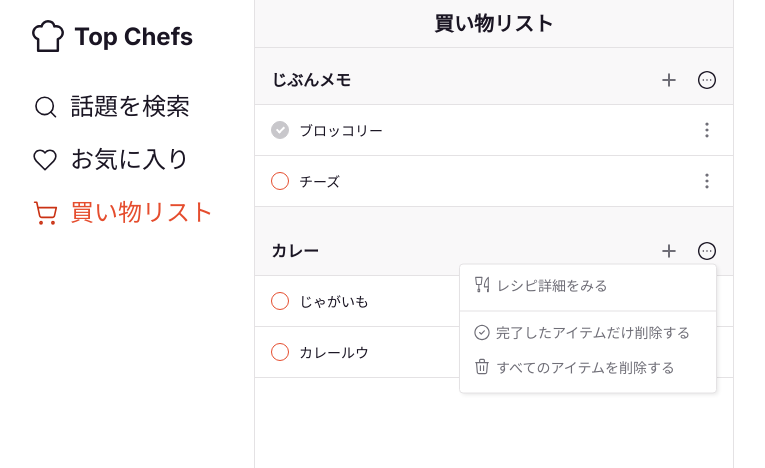
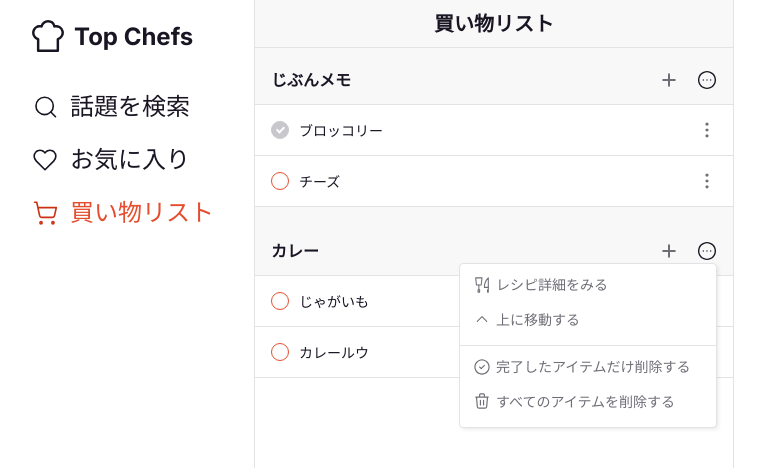
Before and after one commit to qin-team-recipe/01-frontend, a Next.js app: page /list in a window 1280 px wide. Both pictures are taken after a click on the button 974 px from the left and 251 px from the top of the page. Shown: the top 468 px of the page, without its empty margins (267-1032 px from the left). Built offline with nearby package versions, Linux system fonts and the light colour scheme.

Commit message:
リファクタ

```diff
--- a/src/components/CheckButton/CheckButton.tsx
+++ b/src/components/CheckButton/CheckButton.tsx
@@ -9,15 +9,15 @@ import styles from "./CheckButton.module.scss";
 
 type Props = {
   name: string;
-  position: number;
   isChecked: boolean;
+  isFirstItem: boolean;
   isLastItem: boolean;
 };
 
 export const CheckButton = ({
   name,
-  position,
   isChecked,
+  isFirstItem,
   isLastItem,
 }: Props) => {
   const id = useId();
@@ -49,7 +49,7 @@ export const CheckButton = ({
         <div className={styles.popup} ref={popupRef}>
           {/* TODO: 各ボタン押下後のロジックを実装する */}
           <ul className={styles["popup-list"]}>
-            {position > 1 && (
+            {!isFirstItem && (
               <li>
                 <button
                   type="button"
--- a/src/components/ShoppingList/ShoppingList.tsx
+++ b/src/components/ShoppingList/ShoppingList.tsx
@@ -43,7 +43,7 @@ const List = ({ list, listLength }: ListProps) => {
         id={list.id}
         name={list.name}
         ownNotes={list.own_notes}
-        position={list.position}
+        isFirstItem={list.position === 1}
         isLastItem={list.position === listLength}
       />
       {list.materials.length > 0 && (
@@ -52,8 +52,8 @@ const List = ({ list, listLength }: ListProps) => {
             <li className={styles["list-item"]} key={material.position}>
               <CheckButton
                 name={material.name}
-                position={material.position}
                 isChecked={material.is_checked}
+                isFirstItem={material.position === 1}
                 isLastItem={material.position === list.materials.length}
               />
             </li>
@@ -68,7 +68,7 @@ type ListTitleProps = {
   id: number;
   name: string;
   ownNotes: boolean;
-  position: number;
+  isFirstItem: boolean;
   isLastItem: boolean;
 };
 
@@ -76,7 +76,7 @@ const ListTitle = ({
   name,
   id,
   ownNotes,
-  position,
+  isFirstItem,
   isLastItem,
 }: ListTitleProps) => {
   const { popupRef, isShow, setIsShow } = usePopupWithOutsideClick();
@@ -127,7 +127,7 @@ const ListTitle = ({
                     レシピ詳細をみる
                   </Link>
                 </li>
-                {position > 2 && (
+                {!isFirstItem && (
                   <li>
                     <button
                       type="button"
```
Also changed, not shown: 1 other file (tests, documents, lock files or other folders).
